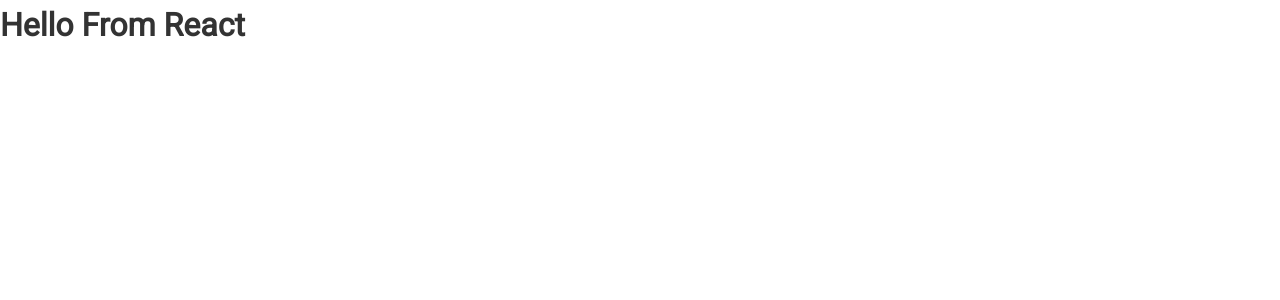
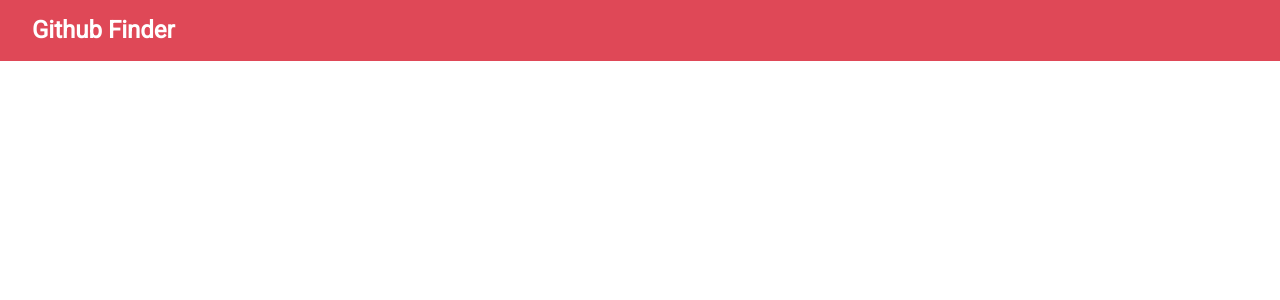
Before and after one commit to Kmerck88/Github-Finder, a React (Create React App) app: page / in a window 1280 px wide. Shown: the top 300 px of the page. Built offline with nearby package versions, Linux system fonts and the light colour scheme.

Commit message:
Setting up Navbar Components

```diff
--- a/public/index.html
+++ b/public/index.html
@@ -13,6 +13,8 @@
 
     <link rel="manifest" href="%PUBLIC_URL%/manifest.json" />
 
+    <script src="https://kit.fontawesome.com/e58c171a8d.js"></script>
+
     <title>GitHub Finder</title>
   </head>
   <body>
--- a/src/App.js
+++ b/src/App.js
@@ -1,14 +1,16 @@
-import React from 'react';
-
+import React, { Component } from 'react';
+import Navbar from './components/layout/Navbar';
 import './App.css';
 
-class App extends React.Component  {
+class App extends Component {
   render() {
-  return (
-  <div className= 'App'>
-    <h1>Hello From React</h1>
-  </div>
-  );
-}}
 
-export default App;
+    return (
+      <div className='App'>
+        <Navbar />
+      </div>
+    );
+  }
+}
+
+export default App
--- /dev/null
+++ b/src/components/layout/Navbar.js
@@ -0,0 +1,26 @@
+import React, { Component } from 'react';
+import PropTypes from 'prop-types';
+
+export class Navbar extends Component {
+  static defaultProps = {
+    title: 'Github Finder',
+    Icon: 'fab fa-github'
+  };
+
+  static propTypes = {
+    title: PropTypes.string.isRequired,
+    icon: PropTypes.string.isRequired
+  };
+
+  render() {
+    return (
+      <nav className='navbar bg-primary'>
+        <h1>
+          <i className={this.props.icon} /> {this.props.title}
+        </h1>
+      </nav>
+    );
+  }
+}
+
+export default Navbar;
```
